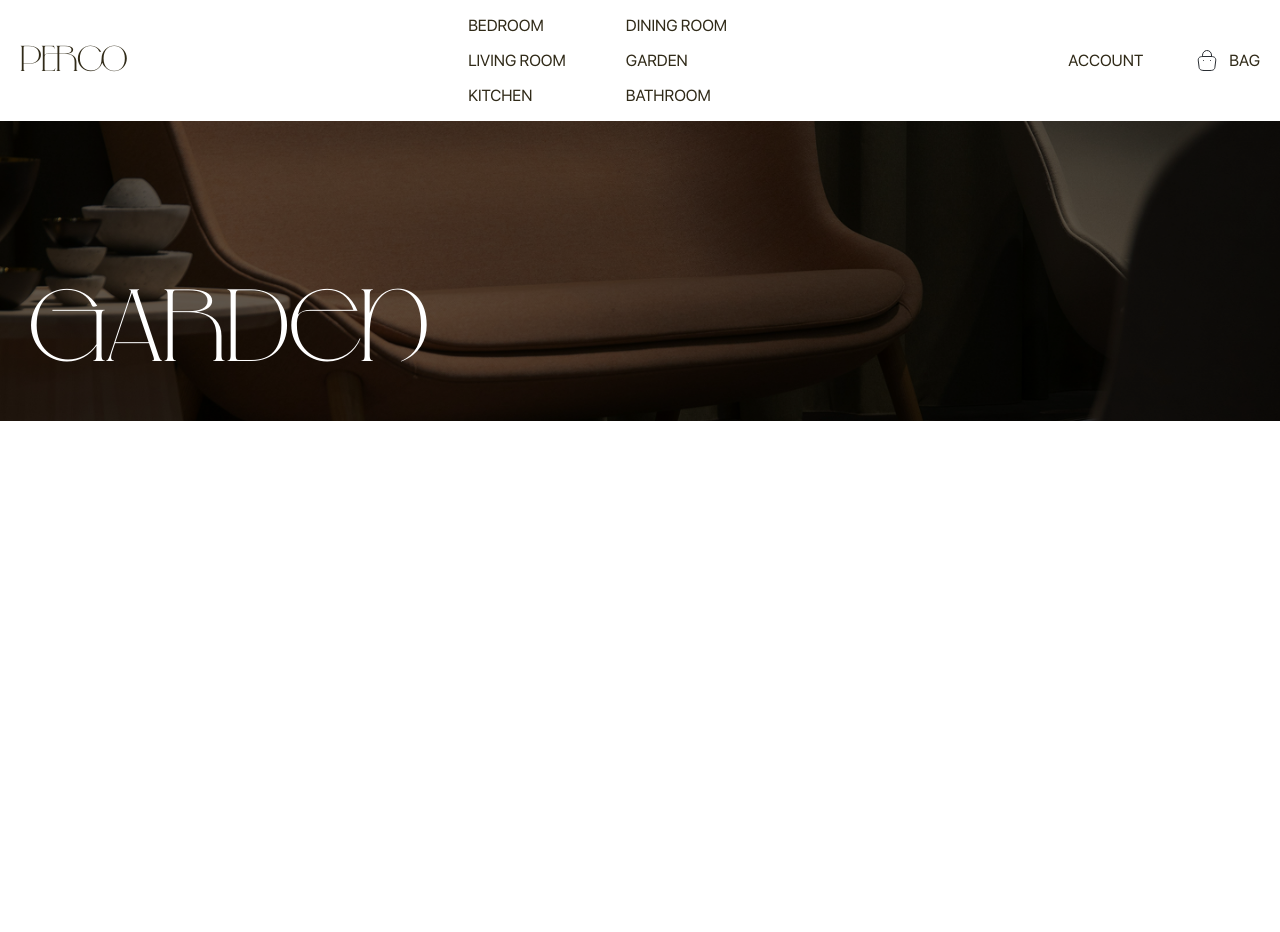
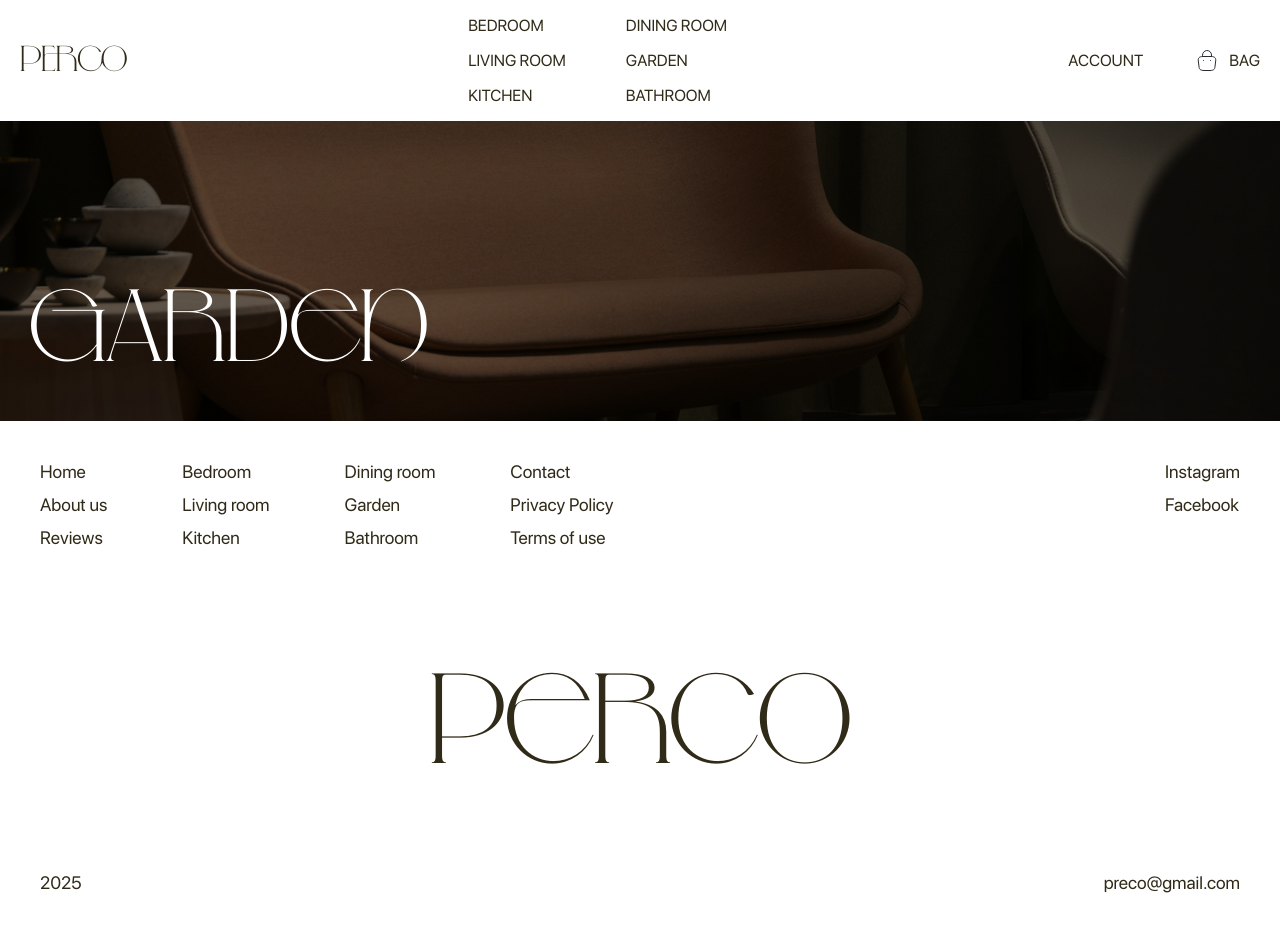
Before and after one commit to DmitriyPozniakov/Perco, a Vue app: page /garden in a window 1280 px wide. Before the commit the page ends 800 px from the top, so only its background shows below. Built offline with nearby package versions, Linux system fonts and the light colour scheme.

Commit message:
added footer component

```diff
--- a/src/App.vue
+++ b/src/App.vue
@@ -1,8 +1,33 @@
 <template>
+  <div class="layout">
     <TheNavigation />
-    <router-view></router-view>
+    <main class="main-content">
+      <router-view></router-view>
+    </main>
+    <TheFooter />
+  </div>
 </template>
 
 <script setup>
 import TheNavigation from "./components/TheNavigation.vue";
+import TheFooter from "./components/TheFooter.vue";
 </script>
+
+<style scoped>
+html,
+body {
+  height: 100%;
+  margin: 0;
+}
+
+.layout {
+  display: flex;
+  flex-direction: column;
+  min-height: 100vh;
+}
+
+.main-content {
+  flex: 1;
+}
+
+</style>
--- a/src/base/CategoryBanner.vue
+++ b/src/base/CategoryBanner.vue
@@ -10,6 +10,7 @@ import { defineProps } from "vue";
 defineProps({
   category: String,
 });
+
 </script>
 
 <style scoped>
@@ -26,11 +27,13 @@ defineProps({
   display: flex;
   align-items: flex-end;
 }
+
 .banner-heading {
   color: #fff;
   font-size: clamp(4.5rem, 8vw, 12.2rem);
   font-family: 'Maroon Black';
 }
+
 @media (max-width: 768px) {
   .banner {
     min-height: 20rem;
--- /dev/null
+++ b/src/components/TheFooter.vue
@@ -0,0 +1,116 @@
+<template>
+  <footer>
+    <div class="footer-wrapper">
+      <div class="footer-columns">
+        <div class="left-columns">
+          <ul>
+            <li><router-link to="">Home</router-link></li>
+            <li><router-link to="">About us</router-link></li>
+            <li><router-link to="">Reviews</router-link></li>
+          </ul>
+          <ul>
+            <li><router-link to="">Bedroom</router-link></li>
+            <li><router-link to="">Living room</router-link></li>
+            <li><router-link to="">Kitchen</router-link></li>
+          </ul>
+          <ul>
+            <li><router-link to="">Dining room</router-link></li>
+            <li><router-link to="">Garden</router-link></li>
+            <li><router-link to="">Bathroom</router-link></li>
+          </ul>
+          <ul>
+            <li><router-link to="">Contact</router-link></li>
+            <li><router-link to="">Privacy Policy</router-link></li>
+            <li><router-link to="">Terms of use</router-link></li>
+          </ul>
+        </div>
+        <ul class="right-column">
+          <li><router-link to="">Instagram</router-link></li>
+          <li><router-link to="">Facebook</router-link></li>
+        </ul>
+      </div>
+      <p class="logo">perco</p>
+    </div>
+    <div class="footer-bottom">
+      <p>{{ currentYear }}</p>
+      <p>preco@gmail.com</p>
+    </div>
+  </footer>
+</template>
+
+<script setup>
+const currentYear = new Date().getFullYear();
+</script>
+
+<style scoped>
+footer {
+  padding: 40px;
+}
+
+a {
+  color: #302a18;
+  font-family: "SFR-regular";
+  font-size: 1.8rem;
+  font-weight: 300;
+  text-decoration: none;
+}
+
+.footer-columns {
+  display: flex;
+  justify-content: space-between;
+  align-items: flex-start;
+  flex-wrap: wrap;
+  margin-bottom: 100px;
+}
+
+.left-columns {
+  display: flex;
+  gap: 75px;
+  flex-wrap: wrap;
+}
+
+.left-columns ul,
+.right-column {
+  display: flex;
+  flex-direction: column;
+  gap: 12px;
+}
+
+.logo {
+  text-align: center;
+  color: #302a18;
+  font-family: "Maroon Black";
+  font-size: clamp(5.5rem, 10vw, 13rem);
+  margin-bottom: 70px;
+}
+
+.footer-bottom {
+  display: flex;
+  justify-content: space-between;
+}
+
+.footer-bottom p {
+  color: #302a18;
+  font-family: "SFR-regular";
+  font-size: 1.8rem;
+}
+
+@media (max-width: 768px) {
+  footer {
+    padding: 30px 15px;
+  }
+  .footer-columns {
+    flex-direction: column;
+    gap: 40px;
+  }
+
+  .left-columns {
+    flex-direction: column;
+    gap: 40px;
+  }
+
+  .footer-columns {
+    margin-bottom: 50px;
+  }
+}
+</style>
```
